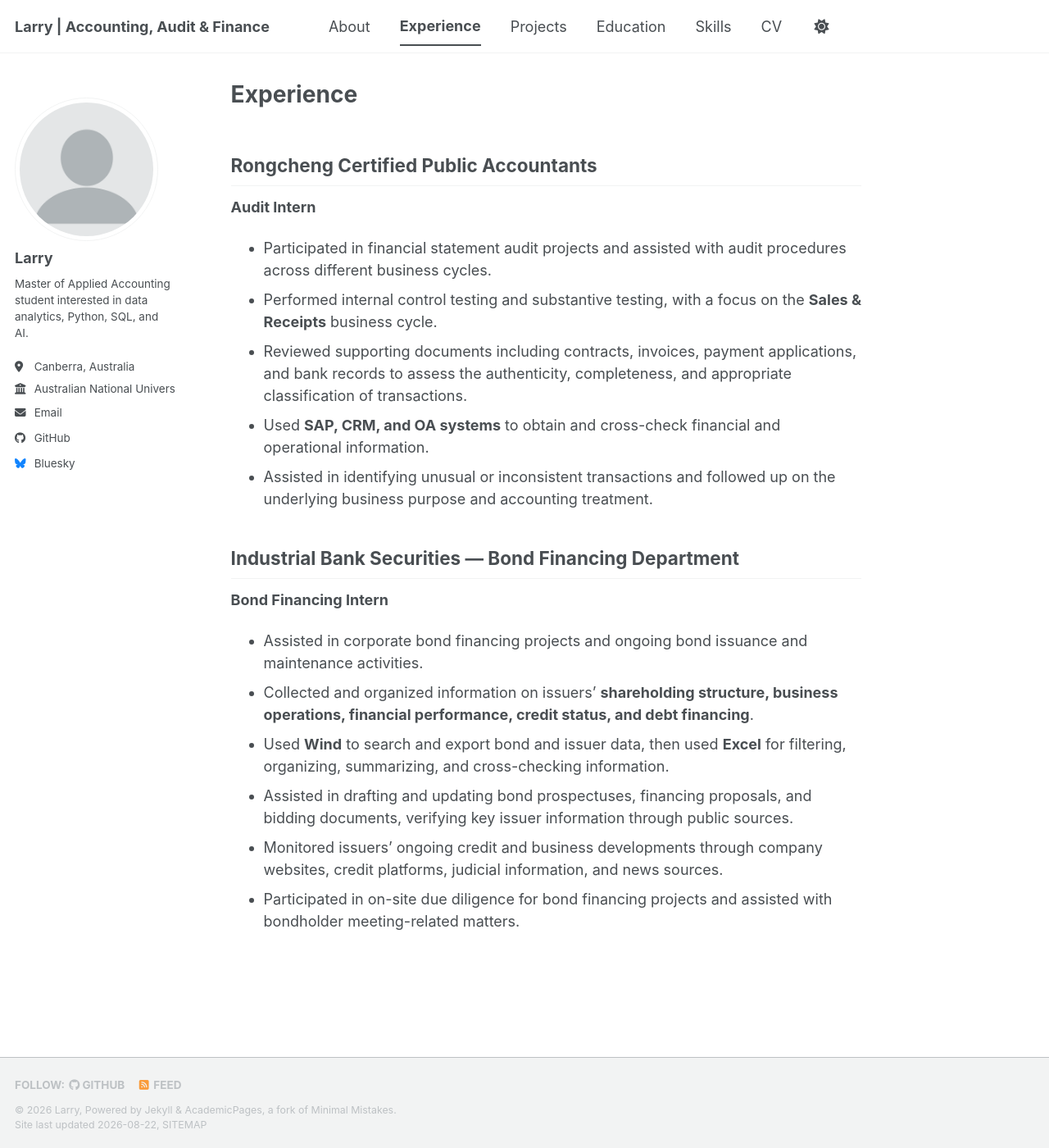
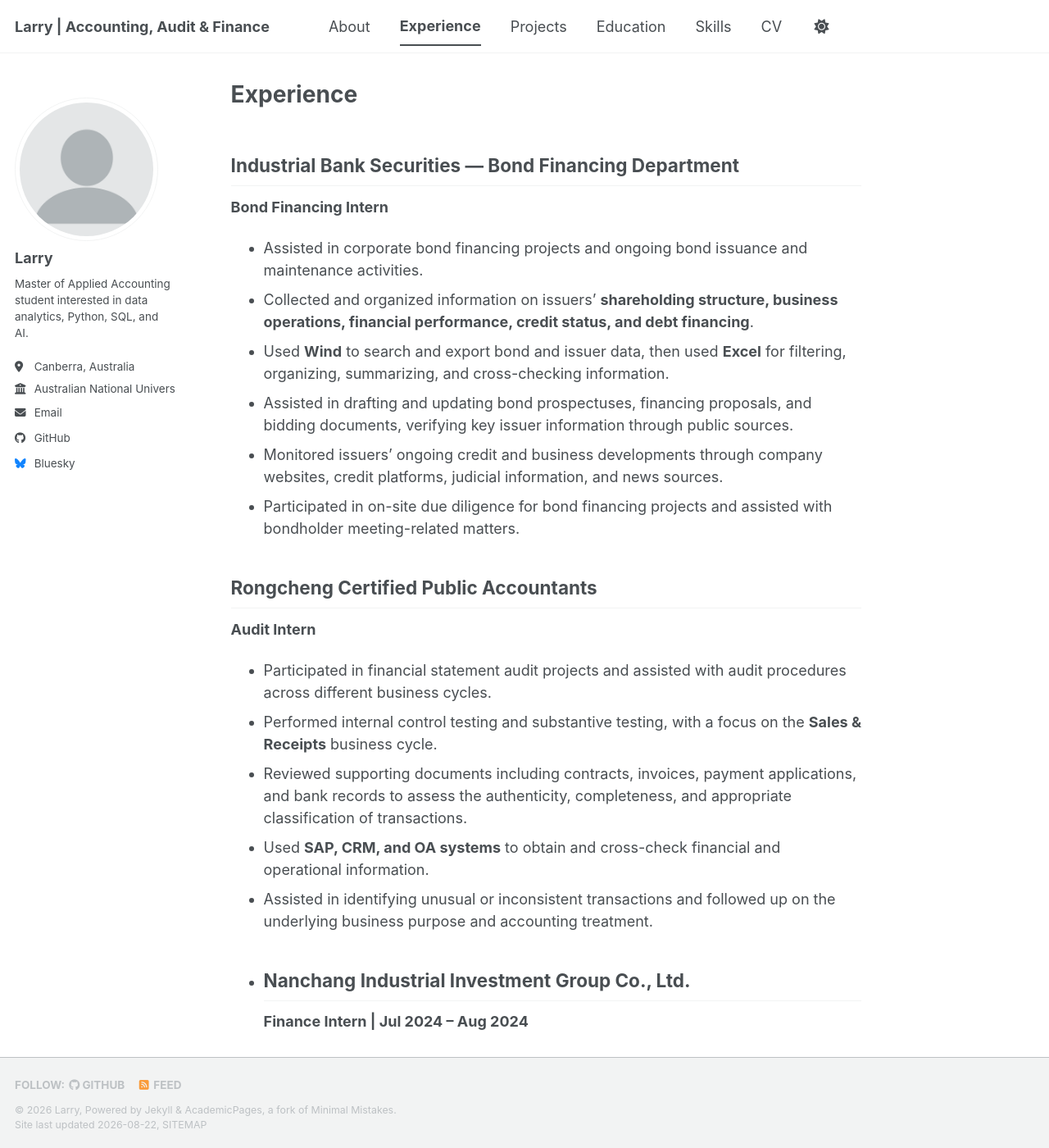
Before and after one commit to Albertobarytic1691/albertobarytic1691.github.io, a Jekyll site: the page built from _pages/_pages/experience.md, in a window 1280 px wide and 1400 px high. Shown: the whole window at 82% size. Built offline with Jekyll 4.4.1, drawn with Linux system fonts in a browser that asks for light colours; a style sheet for code colours, icons or effects is not loaded; some of the changed text lies outside the part shown.

Commit message:
Update experience.md

```diff
--- a/_pages/_pages/experience.md
+++ b/_pages/_pages/experience.md
@@ -3,6 +3,18 @@
 permalink: /experience/
 author_profile: true
 ---
+
+
+## Industrial Bank Securities — Bond Financing Department
+**Bond Financing Intern**
+
+- Assisted in corporate bond financing projects and ongoing bond issuance and maintenance activities.
+- Collected and organized information on issuers' **shareholding structure, business operations, financial performance, credit status, and debt financing**.
+- Used **Wind** to search and export bond and issuer data, then used **Excel** for filtering, organizing, summarizing, and cross-checking information.
+- Assisted in drafting and updating bond prospectuses, financing proposals, and bidding documents, verifying key issuer information through public sources.
+- Monitored issuers' ongoing credit and business developments through company websites, credit platforms, judicial information, and news sources.
+- Participated in on-site due diligence for bond financing projects and assisted with bondholder meeting-related matters.
+
 
 ## Rongcheng Certified Public Accountants
 **Audit Intern**
@@ -13,12 +25,10 @@
 - Used **SAP, CRM, and OA systems** to obtain and cross-check financial and operational information.
 - Assisted in identifying unusual or inconsistent transactions and followed up on the underlying business purpose and accounting treatment.
 
-## Industrial Bank Securities — Bond Financing Department
-**Bond Financing Intern**
 
-- Assisted in corporate bond financing projects and ongoing bond issuance and maintenance activities.
-- Collected and organized information on issuers' **shareholding structure, business operations, financial performance, credit status, and debt financing**.
-- Used **Wind** to search and export bond and issuer data, then used **Excel** for filtering, organizing, summarizing, and cross-checking information.
-- Assisted in drafting and updating bond prospectuses, financing proposals, and bidding documents, verifying key issuer information through public sources.
-- Monitored issuers' ongoing credit and business developments through company websites, credit platforms, judicial information, and news sources.
-- Participated in on-site due diligence for bond financing projects and assisted with bondholder meeting-related matters.
+- ## Nanchang Industrial Investment Group Co., Ltd.
+**Finance Intern | Jul 2024 – Aug 2024**
+
+- Assisted in organizing bank statements and bank deposit-related documentation, and cross-checked **bank slips, payment and receipt vouchers, and accounting records**, reporting discrepancies when identified.
+- Assisted with accounts receivable, accounts payable, and expense-related financial data, classifying and summarizing information by business category to support financial data reconciliation.
+- Assisted in **cash counting**, comparing the cash journal balance with the physical cash on hand to ensure consistency between accounting records and actual cash holdings.
```
